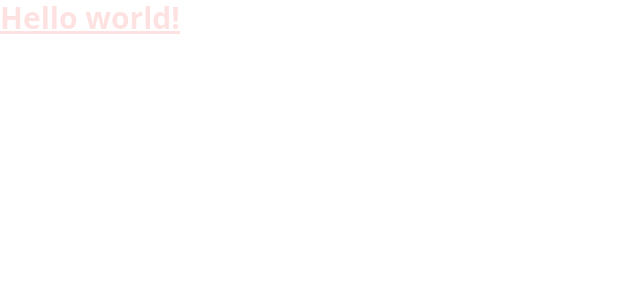
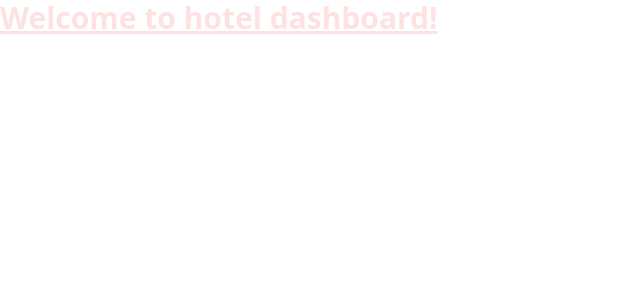
Before and after one commit to EazzieJr/hostel-dashboard, a Next.js app: page / in a window 1280 px wide. Shown: the top 300 px of the page, without its empty margins (0-640 px from the left). Built offline with nearby package versions, Linux system fonts and the light colour scheme.

Commit message:
first commit

```diff
--- a/pages/index.jsx
+++ b/pages/index.jsx
@@ -1,7 +1,7 @@
 import React from 'react'
 
 const IndexPage = () => (
-  <h1 className="text-3xl font-bold underline text-red-100">Hello world!</h1>
+  <h1 className="text-3xl font-bold underline text-red-100">Welcome to hotel dashboard!</h1>
 )
 
 export default IndexPage
```
